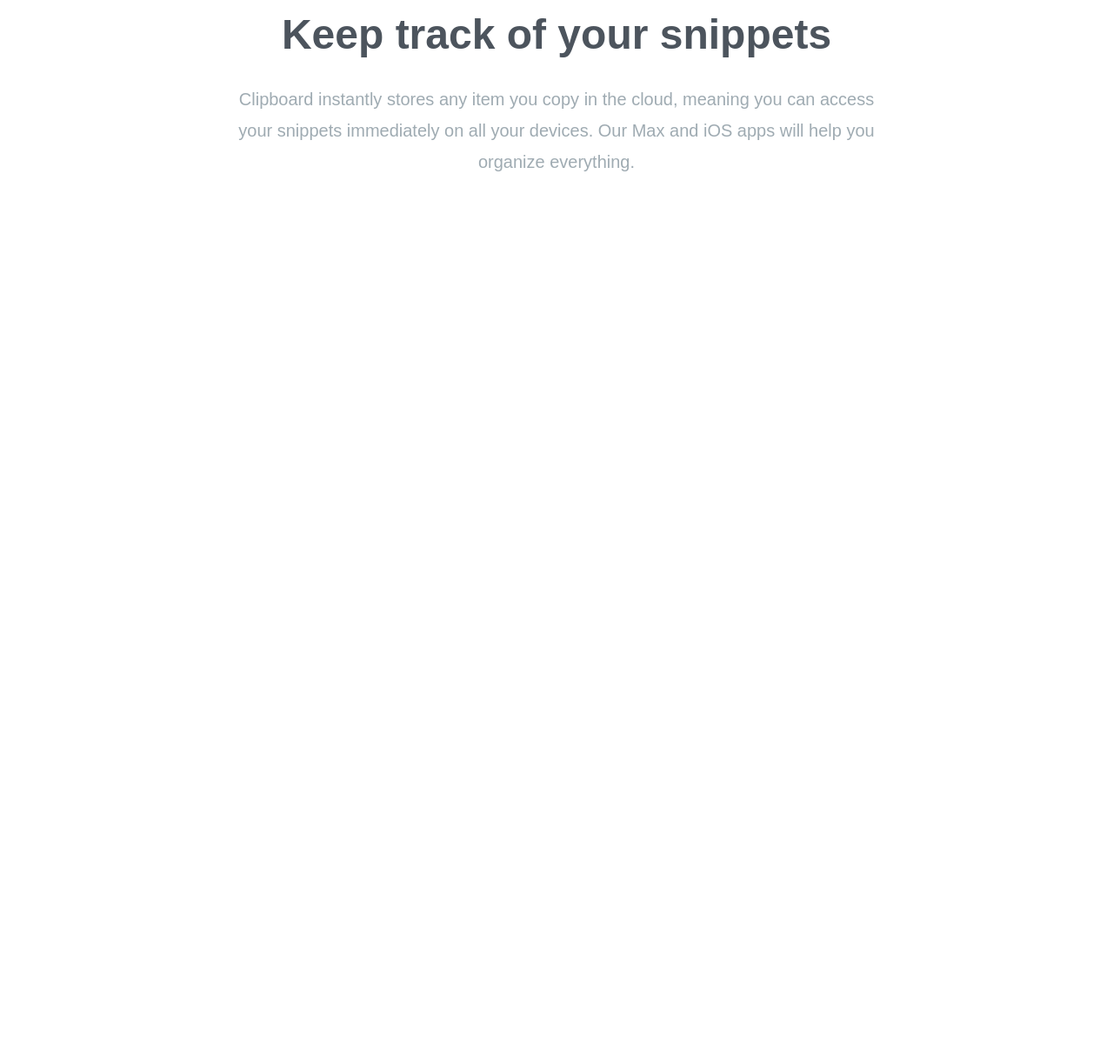
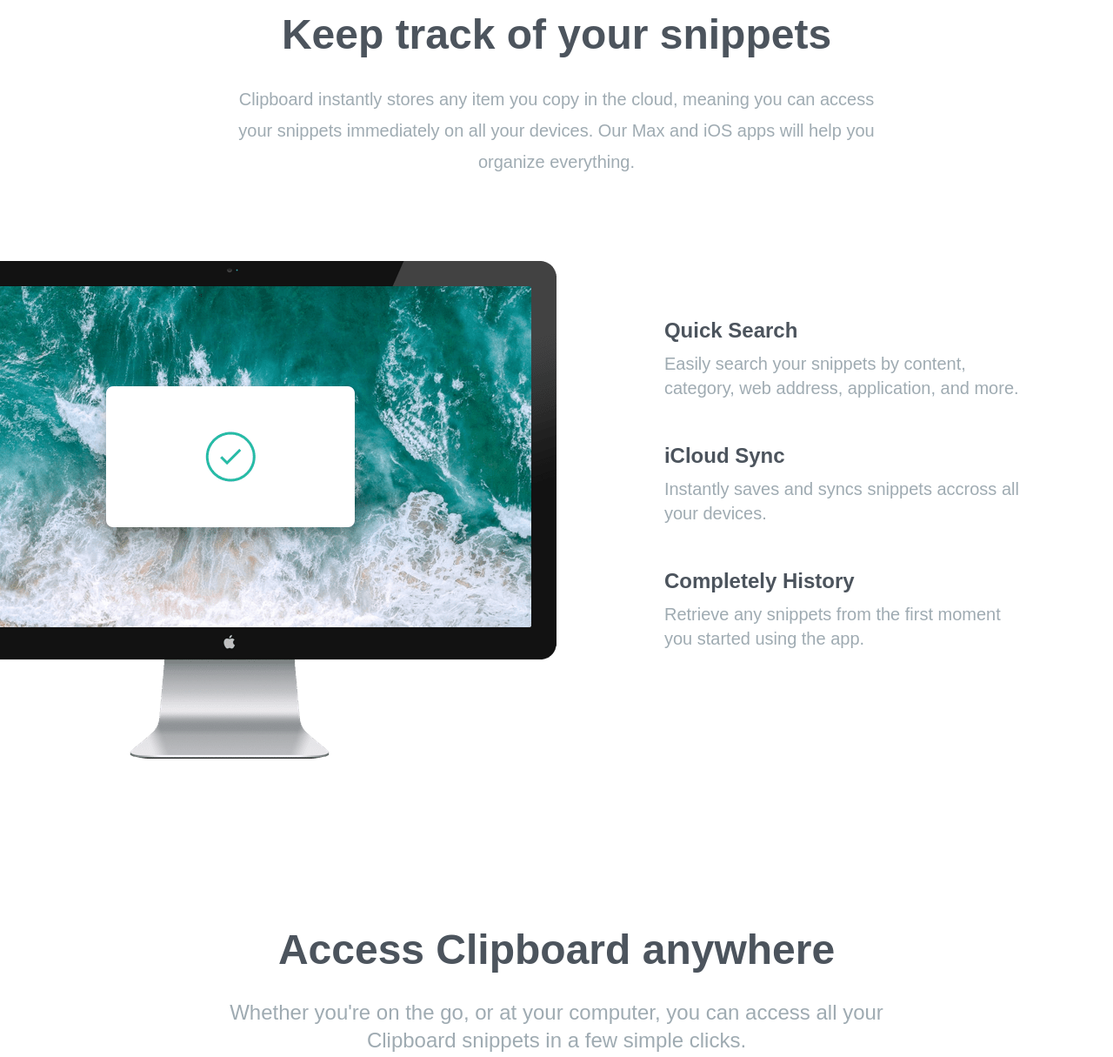
Before and after one commit to duy211099/tailwind-sandbox, a website: page clipboard/index.html in a window 1280 px wide. Shown: the part 705-1920 px from the top of the page at 87% size. Before the commit the page ends 1005 px from the top, so only its background shows below. Drawn offline with Linux system fonts and the light colour scheme; a web font is replaced by a local one.

Commit message:
feat: feature section

```diff
--- a/clipboard/index.html
+++ b/clipboard/index.html
@@ -16,7 +16,7 @@
 <body>
     <!-- Hero Section -->
     <section id="hero">
-        <div class="section-container mb-40 px-10 pt-16">
+        <div class="section-container mb-40 pt-16">
             <img src="./images/logo.svg" alt="" class="mx-auto my-16">
             <h3>
                 A history of everything you copy
@@ -25,8 +25,7 @@
                 Clipboard allow you to track and organize everything you copy. Instantly access your clipboard on all
                 your devices.
             </p>
-            <div
-                class="button-container">
+            <div class="button-container">
                 <a href="#!" class="p-4 px-8 rounded-full shadow-lg bg-strongCyan duration-200 hover:opacity-80">
                     Download for iOS
                 </a>
@@ -39,7 +38,7 @@
 
     <!-- Snippets Section -->
     <section id="snippets">
-        <div class="section-container my-20 px-10">
+        <div class="section-container my-20">
             <h3>
                 Keep track of your snippets
             </h3>
@@ -49,6 +48,50 @@
             </p>
         </div>
     </section>
+
+    <!-- Features Section -->
+    <section id="features">
+        <div class="section-container my-20">
+            <div class="flex flex-col md:flex-row md:space-x-32 relative">
+                <div class="md:w-1/2">
+                    <img src="./images/image-computer.png" class="md:absolute top-0 right-[50%]" alt="">
+                </div>
+
+                <div class="flex flex-col mt-16 mb-24 space-y-12 text-xl md:mb-60 md:text-left md:pl-16 md:w-1/2">
+                    <div>
+                        <h5 class="mb-2 text-2xl font-bold text-darkGrayishBlue">Quick Search</h5>
+                        <p class="max-w-md text-grayishBlue">
+                            Easily search your snippets by content, category, web address, application, and more.
+                        </p>
+                    </div>
+                    <div>
+                        <h5 class="mb-2 text-2xl font-bold text-darkGrayishBlue">iCloud Sync</h5>
+                        <p class="max-w-md text-grayishBlue">
+                            Instantly saves and syncs snippets accross all your devices.
+                        </p>
+                    </div>
+                    <div>
+                        <h5 class="mb-2 text-2xl font-bold text-darkGrayishBlue">Completely History</h5>
+                        <p class="max-w-md text-grayishBlue">
+                            Retrieve any snippets from the first moment you started using the app.
+                        </p>
+                    </div>
+                </div>
+            </div>
+        </div>
+    </section>
+
+    <!-- Access Anywhere Section -->
+    <section id="access">
+        <div class="section-container my-20">
+            <h3>Access Clipboard anywhere</h3>
+            <p class="max-w-3xl mx-auto mb-10 text-2xl text-grayishBlue">Whether you're on the go, or at your computer, you can access all your Clipboard snippets in a few simple clicks.</p>
+
+            <img class="mx-auto" src="./images/image-devices.png" alt="">
+        </div>
+    </section>
+
+
 </body>
 
 </html>
--- a/clipboard/input.css
+++ b/clipboard/input.css
@@ -9,7 +9,7 @@
 }
 
 .section-container {
-    @apply max-w-6xl mx-auto text-center;
+    @apply max-w-6xl mx-auto text-center px-10;
 }
 
 .button-container {
```
Also changed, not shown: clipboard/css/style.css.
